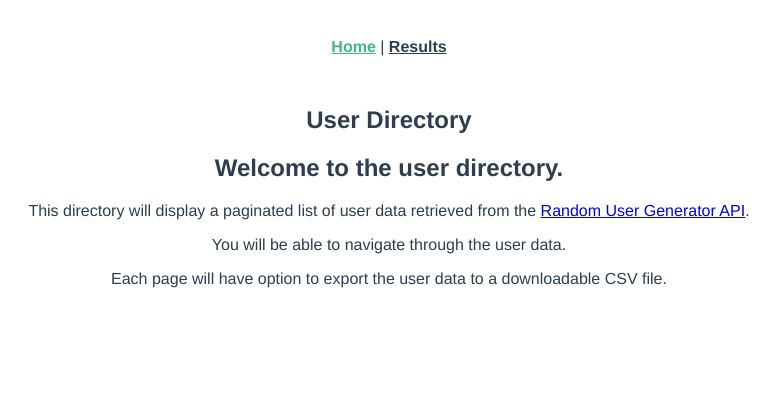
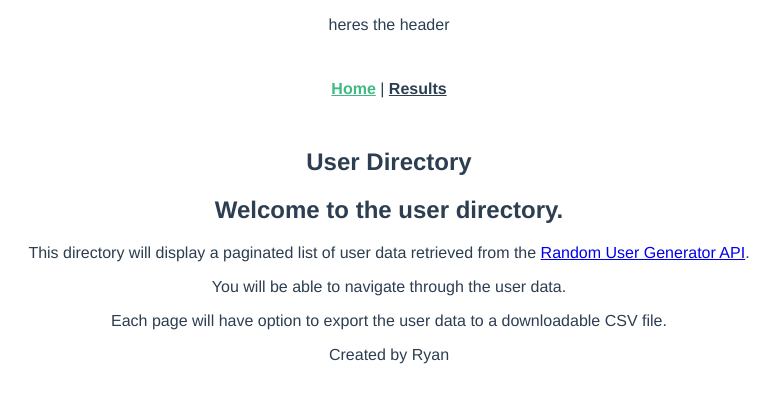
Before and after one commit to brink-ry/UserDirectory, a Vue app: page / in a window 1280 px wide. Shown: the top 402 px of the page, without its empty margins (251-1026 px from the left). Built offline with nearby package versions, Linux system fonts and the light colour scheme.

Commit message:
adding page number, header, footer

```diff
--- a/src/App.vue
+++ b/src/App.vue
@@ -1,12 +1,27 @@
 <template>
   <div id="app">
+    <Header/>
     <div id="nav">
       <router-link to="/">Home</router-link> |
       <router-link to="/results">Results</router-link>
     </div>
     <router-view/>
+    <Footer/>
   </div>
 </template>
+
+<script>
+import Footer from '@/components/Footer.vue'
+import Header from '@/components/Header.vue'
+
+export default {
+  name: 'App',
+  components: {
+    Footer,
+    Header
+  }
+}
+</script>
 
 <style>
 #app {
--- /dev/null
+++ b/src/components/Footer.vue
@@ -0,0 +1,5 @@
+<template>
+  <footer>
+    <p>Created by Ryan</p>
+  </footer>
+</template>
--- /dev/null
+++ b/src/components/Header.vue
@@ -0,0 +1,5 @@
+<template>
+  <header>
+    <p>heres the header</p>
+  </header>
+</template>
--- a/src/views/Results.vue
+++ b/src/views/Results.vue
@@ -12,6 +12,10 @@
         @previous-page-event="getPreviousPage"
         :isDisabledPreviousPage="isDisabledPreviousPage"
       />
+    </section>
+
+    <section>
+      <p>Page {{ page }}</p>
     </section>
   </article>
 </template>
```
